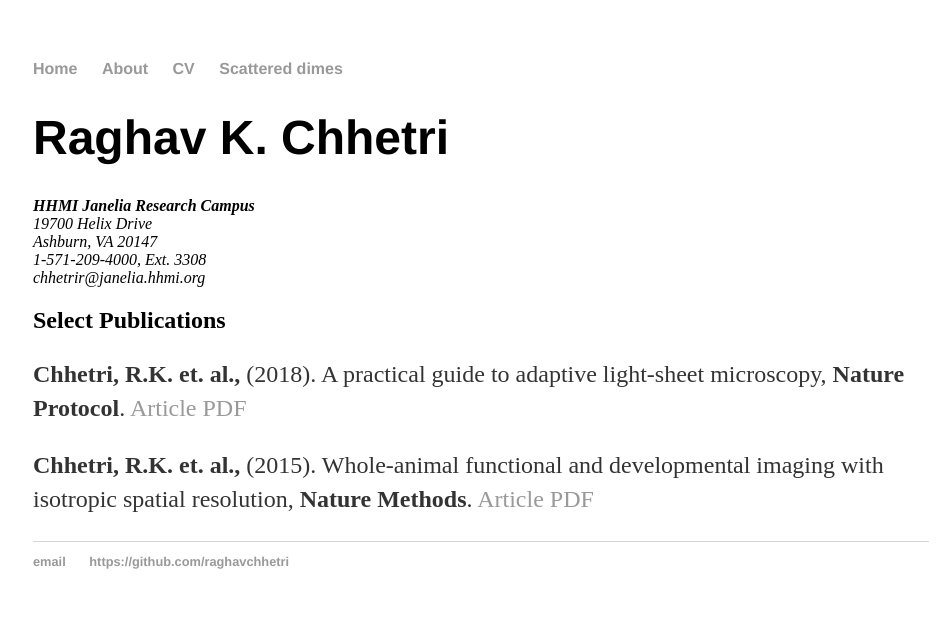
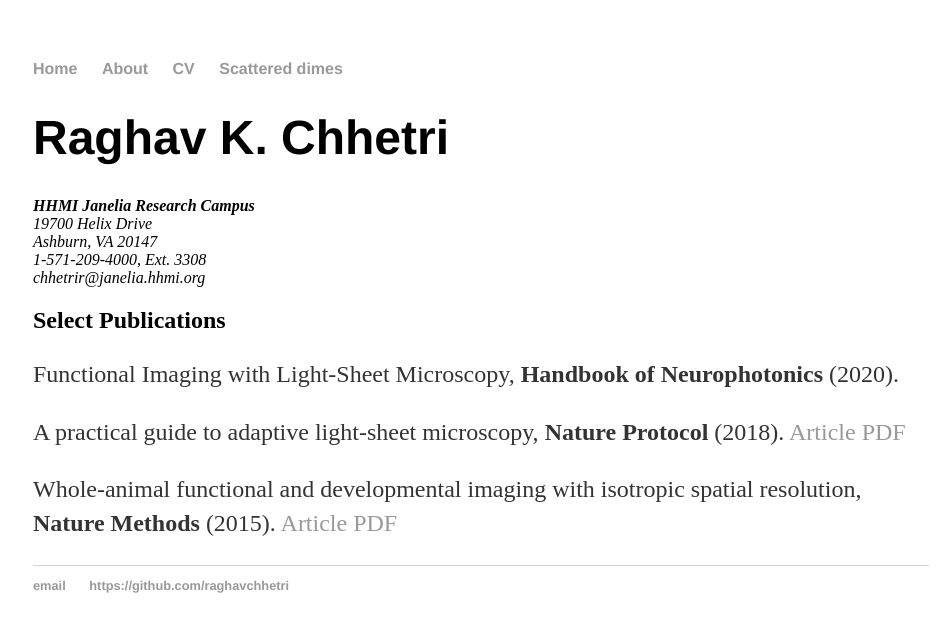
Before and after one commit to raghavchhetri/raghavchhetri.github.io, a Jekyll site: the page built from cv/index.html, in a window 1280 px wide. Shown: the top 632 px of the page, without its empty margins (159-1095 px from the left). Built offline with Jekyll 4.4.1, drawn with Linux system fonts in a browser that asks for light colours.

Commit message:
Update index.html

```diff
--- a/cv/index.html
+++ b/cv/index.html
@@ -15,12 +15,15 @@ title: Raghav Chhetri's CV
 
 		<h2>Select Publications</h2>
 
-		<p><strong>Chhetri, R.K. et. al.,</strong> (2018). A practical guide to adaptive light-sheet microscopy,
-			<strong>Nature Protocol</strong>.
+		<p> Functional Imaging with Light-Sheet Microscopy,
+			<strong>Handbook of Neurophotonics</strong> (2020).
+
+		<p> A practical guide to adaptive light-sheet microscopy,
+			<strong>Nature Protocol</strong> (2018).
 			<a href="https://www.janelia.org/sites/default/files/Royer%202018.pdf">Article PDF </a>
 
-		<p><strong>Chhetri, R.K. et. al.,</strong> (2015). Whole-animal functional and developmental imaging with isotropic spatial resolution,
-			<strong>Nature Methods</strong>.
+		<p> Whole-animal functional and developmental imaging with isotropic spatial resolution,
+			<strong>Nature Methods</strong> (2015).
 			<a href="https://www.janelia.org/sites/default/files/Labs/Keller%20Lab/Chhetri%202015.pdf">Article PDF </a>
 
 
```
